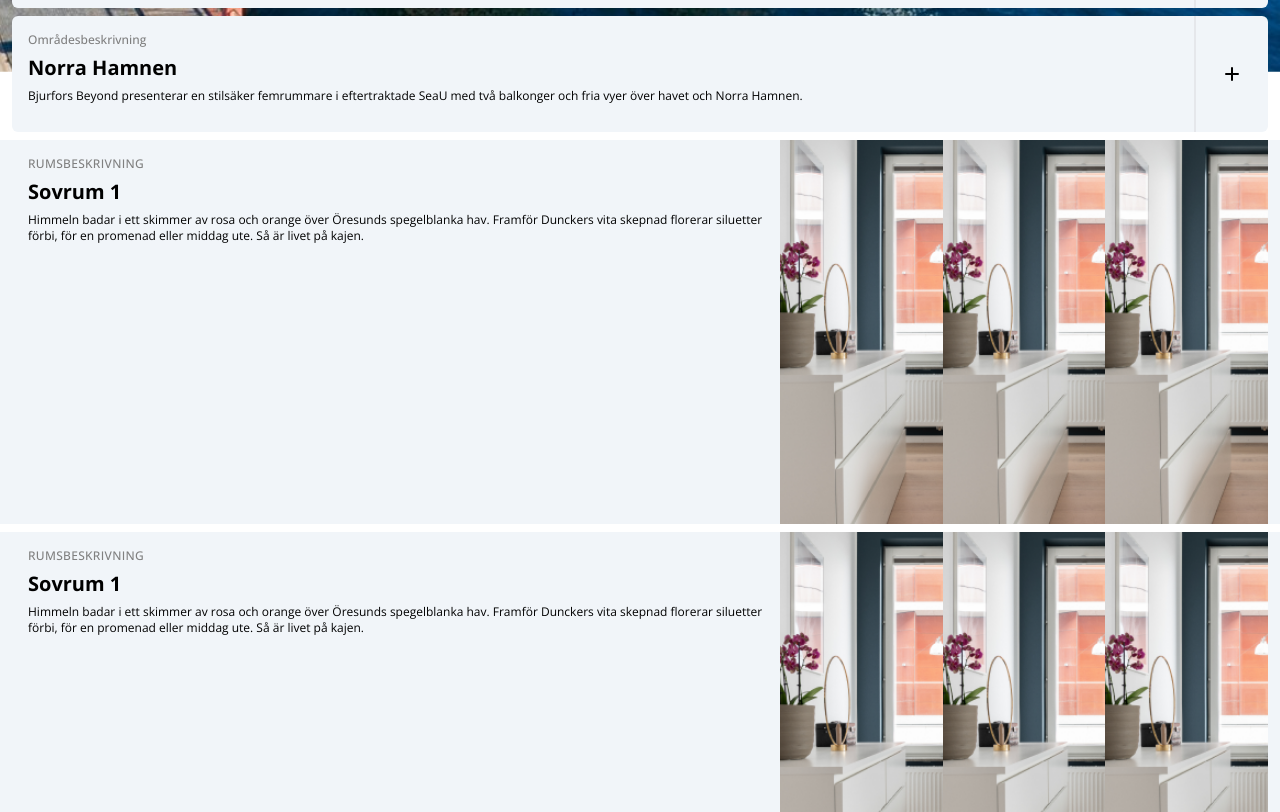
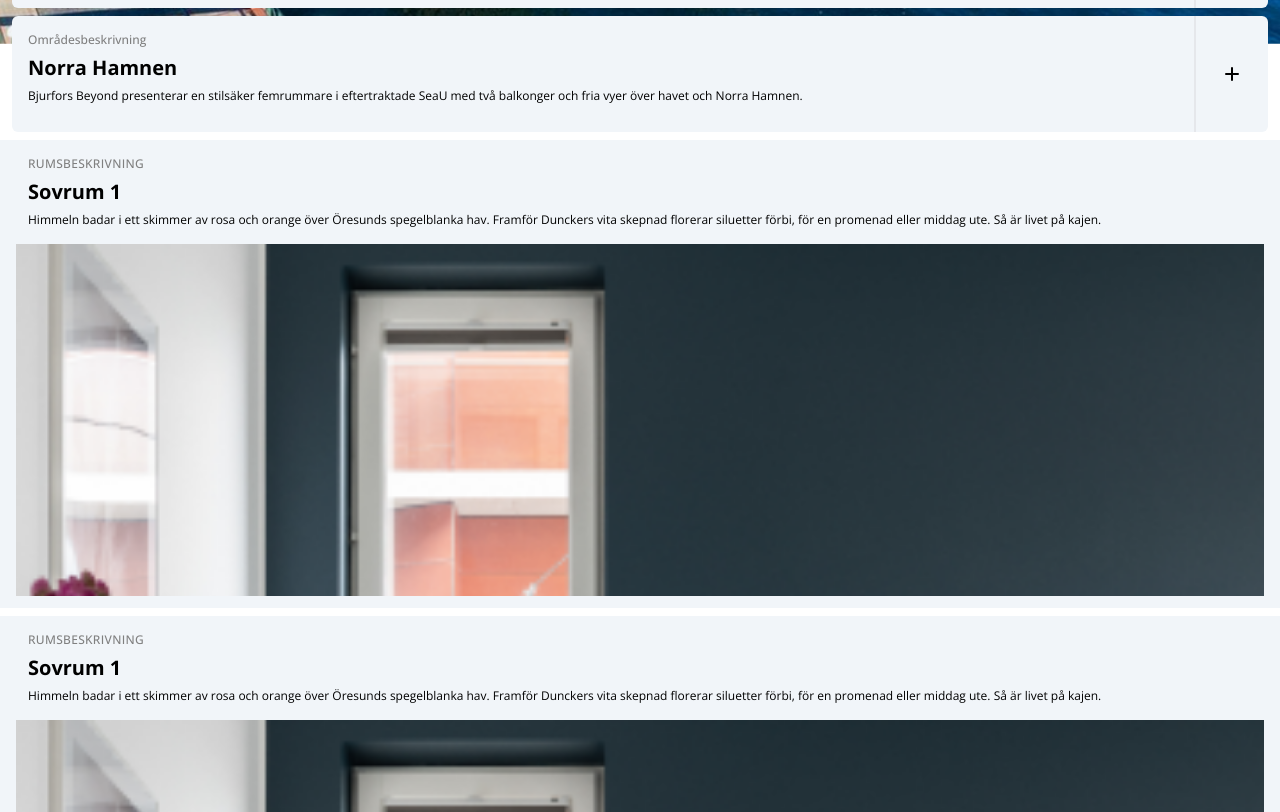
Before and after one commit to ChristianAgren/digitala-prospect, a React (Vite) app: page / in a window 1280 px wide. Shown: the part 808-1620 px from the top of the page. Built offline with nearby package versions, Linux system fonts and the light colour scheme.

Commit message:
progress

```diff
--- a/src/components/hero.background.tsx
+++ b/src/components/hero.background.tsx
@@ -3,10 +3,13 @@ import React from 'react';
 
 const HeroBackground = () => {
   const { scrollY } = useViewportScroll();
-  const scale = useTransform(scrollY, [0, 200], [1.2, 1.1]);
+  const y = useTransform(scrollY, [0, 200], [0, 5]);
+  const scale = useTransform(scrollY, [0, 200], [1.13, 1.1]);
   const blur = useTransform(scrollY, [0, 200], ['blur(0px)', 'blur(2px)']);
 
-  return <motion.div style={{ scale, filter: blur }} className="fixed bg-hero-image bg-cover bg-no-repeat inset-0" />;
+  return (
+    <motion.div style={{ scale, filter: blur, y }} className="fixed bg-hero-image bg-cover bg-no-repeat inset-0" />
+  );
 };
 
 export default HeroBackground;
--- /dev/null
+++ b/src/components/hooks/useWindowDimensions.tsx
@@ -0,0 +1,24 @@
+import { useState, useEffect } from 'react';
+
+function getWindowDimensions() {
+  const { innerWidth: width, innerHeight: height } = window;
+  return {
+    width,
+    height,
+  };
+}
+
+export default function useWindowDimensions() {
+  const [windowDimensions, setWindowDimensions] = useState(getWindowDimensions());
+
+  useEffect(() => {
+    function handleResize() {
+      setWindowDimensions(getWindowDimensions());
+    }
+
+    window.addEventListener('resize', handleResize);
+    return () => window.removeEventListener('resize', handleResize);
+  }, []);
+
+  return windowDimensions;
+}
--- /dev/null
+++ b/src/components/imageGallery/image.gallery.tsx
@@ -0,0 +1,71 @@
+import { animate, AnimationOptions, motion, MotionStyle, PanInfo, useMotionValue } from 'framer-motion';
+import React from 'react';
+import ImagePage from './image.page';
+
+const range = [-1, 0, 1];
+
+interface ImageGalleryProps {
+  children: (props: { index: number }) => JSX.Element;
+}
+
+const containerStyle: MotionStyle = {
+  position: 'relative',
+  width: '100%',
+  minHeight: '22rem',
+  overflowX: 'hidden',
+};
+
+const transition: AnimationOptions<any> = {
+  type: 'spring',
+  bounce: 0,
+};
+
+const ImageGallery: React.FunctionComponent<ImageGalleryProps> = ({ children }: ImageGalleryProps) => {
+  const x = useMotionValue(0);
+  const containerRef = React.useRef<HTMLDivElement>(null);
+  const [index, setIndex] = React.useState(0);
+
+  const calculateNewX = () => -index * (containerRef.current?.clientWidth || 0);
+
+  const handleEndDrag = (_: Event, dragProps: PanInfo) => {
+    const clientWidth = containerRef.current?.clientWidth || 0;
+
+    const { offset, velocity } = dragProps;
+
+    if (Math.abs(velocity.y) > Math.abs(velocity.x)) {
+      animate(x, calculateNewX(), transition);
+      return;
+    }
+
+    if (offset.x > clientWidth / 4) {
+      setIndex(index - 1);
+    } else if (offset.x < -clientWidth / 4) {
+      setIndex(index + 1);
+    } else {
+      animate(x, calculateNewX(), transition);
+    }
+  };
+
+  React.useEffect(() => {
+    const controls = animate(x, calculateNewX(), transition);
+    return controls.stop;
+  }, [index, calculateNewX, x]);
+
+  return (
+    <motion.div ref={containerRef} style={containerStyle}>
+      {range.map(rangeValue => (
+        <ImagePage
+          key={rangeValue + index}
+          x={x}
+          onDragEnd={handleEndDrag}
+          index={rangeValue + index}
+          renderPage={children}
+        />
+      ))}
+    </motion.div>
+  );
+};
+
+ImageGallery.displayName = 'ImageGallery';
+
+export default ImageGallery;
--- /dev/null
+++ b/src/components/imageGallery/image.page.tsx
@@ -0,0 +1,40 @@
+import { motion, MotionStyle, MotionValue, PanInfo } from 'framer-motion';
+import React, { FunctionComponent } from 'react';
+
+interface PageProps {
+  index: number;
+  renderPage: (props: { index: number }) => JSX.Element;
+  x: MotionValue;
+  onDragEnd(event: MouseEvent | TouchEvent | PointerEvent, info: PanInfo): void;
+}
+
+const pageStyle: MotionStyle = {
+  position: 'absolute',
+  width: '100%',
+  height: '100%',
+};
+
+const ImagePage: FunctionComponent<PageProps> = ({ index, renderPage, x, onDragEnd }: PageProps) => {
+  const child = React.useMemo(() => renderPage({ index }), [index, renderPage]);
+
+  return (
+    <motion.div
+      style={{
+        ...pageStyle,
+        x,
+        left: `${index * 100}%`,
+        right: `${index * 100}%`,
+      }}
+      draggable
+      drag="x"
+      dragElastic={1}
+      onDragEnd={onDragEnd}
+    >
+      {child}
+    </motion.div>
+  );
+};
+
+ImagePage.displayName = 'ImagePage';
+
+export default ImagePage;
--- /dev/null
+++ b/src/components/imageGallery/images.ts
@@ -0,0 +1,3 @@
+import room_bedroom from '../../images/room_bedroom.png';
+
+export default [room_bedroom, room_bedroom, room_bedroom];
--- a/src/components/sections/apartment.presentation.tsx
+++ b/src/components/sections/apartment.presentation.tsx
@@ -37,6 +37,7 @@ const ApartmentPresentationSection = () => {
                   collapsed: { opacity: 0, height: 0 },
                 }}
                 transition={{ duration: 0.8, ease: [0.04, 0.62, 0.23, 0.98] }}
+                className="overflow-y-hidden"
               >
                 <p>
                   Curabitur arcu erat, accumsan id imperdiet et, porttitor at sem. Praesent sapien massa, convallis a
--- a/src/components/sections/room.overview.tsx
+++ b/src/components/sections/room.overview.tsx
@@ -1,19 +1,25 @@
 // import { Carousel } from 'framer-motion';
 import React from 'react';
+import ImageGallery from '../imageGallery/image.gallery';
+import images from '../imageGallery/images';
 
 const RoomOverviewSection = () => (
-  <div className=" bg-slate-100 relative flex justify-between my-2 px-3 min-h-fit">
-    <div className="p-4 flex-grow min-w-[60vw]">
+  <div className=" bg-slate-100 relative flex flex-col justify-between my-2 px-3 pb-3">
+    <div className="p-4">
       <p className="font-body text-xs font-medium text-secondary uppercase leading-1 tracking-wide">Rumsbeskrivning</p>
       <h1 className="font-body font-bold text-xl leading-10 text-primary">Sovrum 1</h1>
-      <p className="font-body text-xs pb-3 text-primary">
+      <p className="font-body text-xs text-primary">
         Himmeln badar i ett skimmer av rosa och orange över Öresunds spegelblanka hav. Framför Dunckers vita skepnad
         florerar siluetter förbi, för en promenad eller middag ute. Så är livet på kajen.
       </p>
     </div>
-    <div className="bg-bedroom w-full h-96 bg-cover" />
-    <div className="bg-bedroom w-full h-96 bg-cover" />
-    <div className="bg-bedroom w-full h-96 bg-cover" />
+    <ImageGallery>
+      {({ index }) => {
+        const modulo = index % images.length;
+        const imageIndex = modulo < 0 ? images.length + modulo : modulo;
+        return <img draggable={false} alt="Mountain" className="w-full px-1" src={images[imageIndex]} />;
+      }}
+    </ImageGallery>
   </div>
 );
 
--- a/vite.config.ts
+++ b/vite.config.ts
@@ -5,4 +5,15 @@ import reactRefresh from '@vitejs/plugin-react-refresh';
 export default defineConfig({
   base: '/digitala-prospekt/',
   plugins: [reactRefresh()],
+  server: {
+    watch: {
+      usePolling: true,
+    },
+    origin: 'http://localhost:3000',
+    host: true,
+    open: true,
+    fs: {
+      strict: true,
+    },
+  },
 });
```
